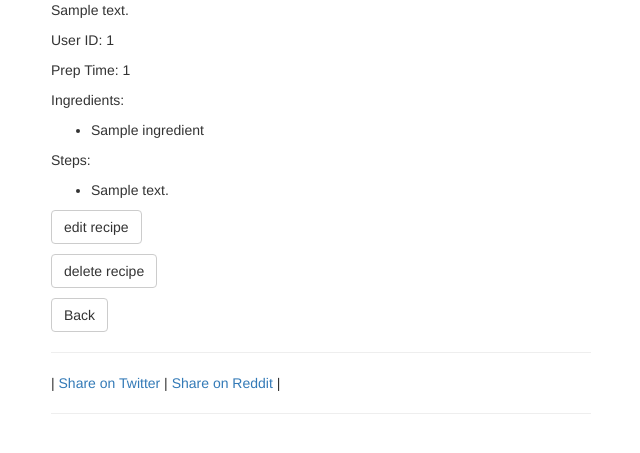
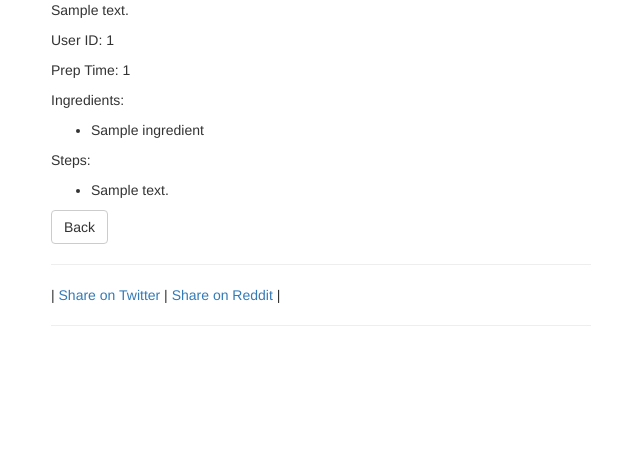
Before and after one commit to Jason0705/ICanCook, a Django app: page /recipes/1/ in a window 1280 px wide. Shown: the part 222-675 px from the top of the page, without its empty margins (319-959 px from the left). Run offline with Django 3.2, Linux system fonts and the light colour scheme; tables that the repository leaves empty hold one stand-in row (values such as "Sample post"); some libraries are stand-ins or nearby versions.

Commit message:
Hid edit and delete buttons when user is not authenticated and not the author of recipe.

```diff
--- a/mysite/recipes/templates/recipes/details.html
+++ b/mysite/recipes/templates/recipes/details.html
@@ -31,8 +31,10 @@
             {% endfor %}
         </ul>
 
-        <p><a href="./edit/" class="btn btn-default">edit recipe</a></p>
-        <p><a href="./delete/" class="btn btn-default">delete recipe</a></p>
+        {% if user.is_authenticated and user.id == recipe.userid %}
+            <p><a href="/recipes/{{ recipe.rid }}/edit/" class="btn btn-default">edit recipe</a></p>
+            <p><a href="/recipes/{{ recipe.rid }}/delete/" class="btn btn-default">delete recipe</a></p>
+        {% endif %}
         <p><a href="/recipes/" class="btn btn-default">Back</a></p>
 
         <hr/>
```
